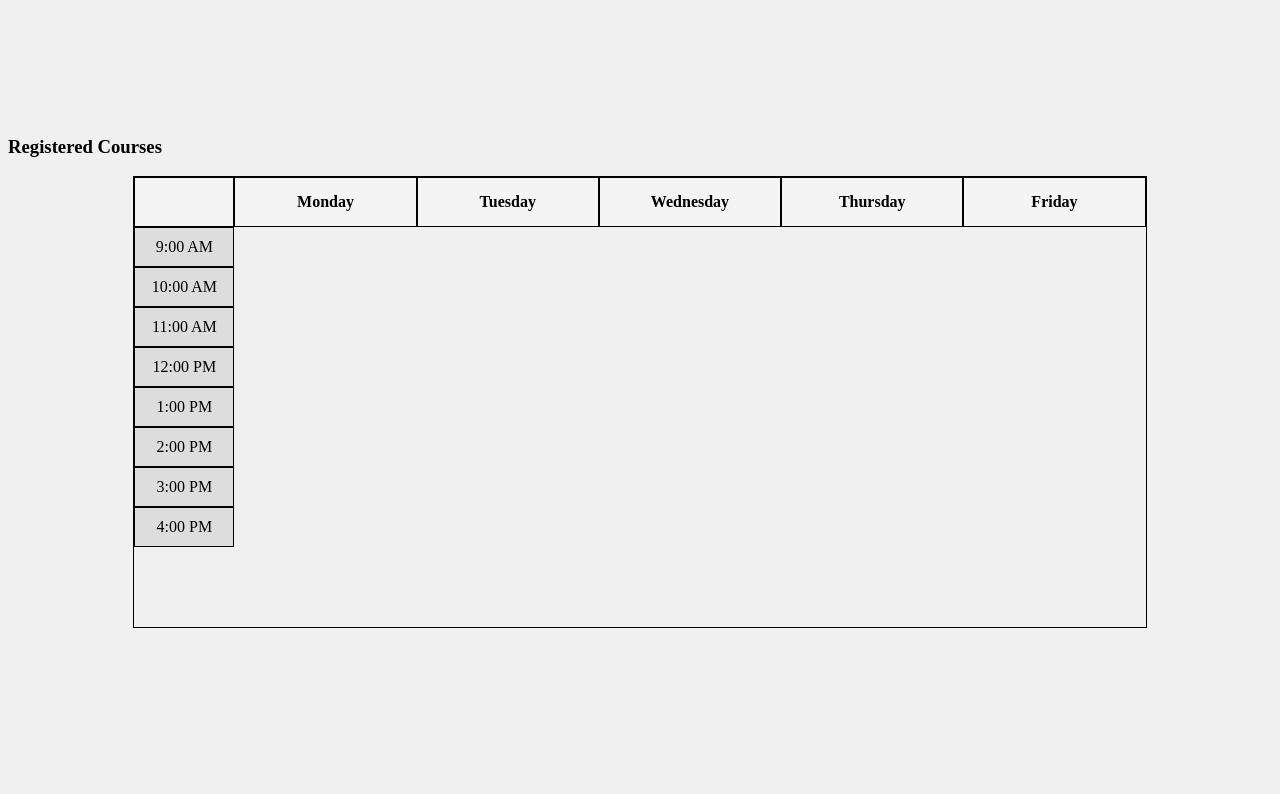
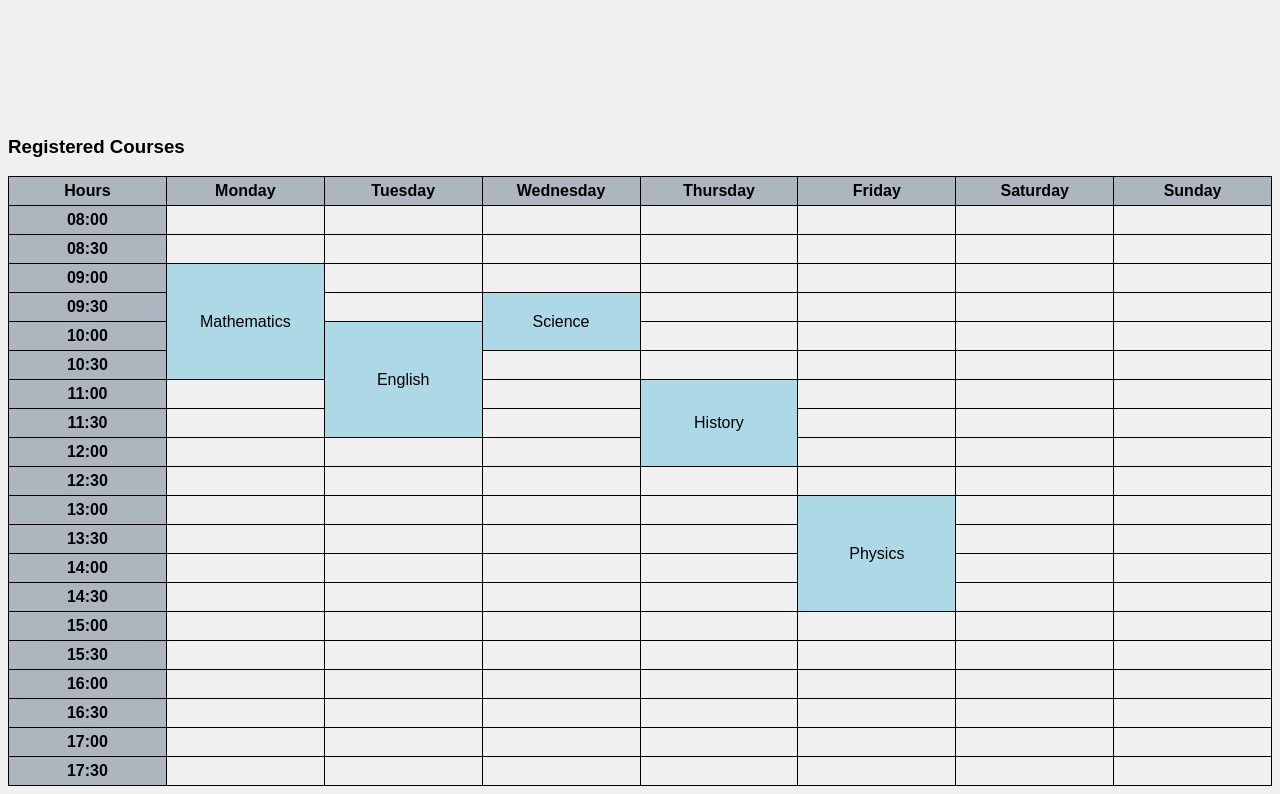
Before and after one commit to clara-hct02/course-registration, a website: page frontend/public/index.html in a window 1280 px wide. Shown: the part 299-1093 px from the top of the page. Before the commit the page ends 935 px from the top, so only its background shows below. Drawn offline with Linux system fonts and the light colour scheme.

Commit message:
Edits to the timetable

```diff
--- a/frontend/public/index.html
+++ b/frontend/public/index.html
@@ -8,6 +8,7 @@
     <link rel="stylesheet" href="style.css">
     <script src="index.js"></script>
     <script src="navbar.js" type="text/javascript" defer></script>
+    <script src="timetable.js" type="text/javascript" defer></script>
     <link rel="icon" href="./favicon.ico" type="image/x-icon">
   </head>
   <body>
@@ -18,65 +19,25 @@
             <h2> (Student Name) </h2>
         </div>
         <h3> Registered Courses </h3>
-        <div class="timetable">
-            <!-- Headers -->
-            <div class="header"></div>
-            <div class="header">Monday</div>
-            <div class="header">Tuesday</div>
-            <div class="header">Wednesday</div>
-            <div class="header">Thursday</div>
-            <div class="header">Friday</div>
 
-            <!-- Time Slots -->
-            <div class="time-slot">9:00 AM</div>
-                <div class="empty-cell"></div>
-                <div class="empty-cell"></div>
-                <div class="empty-cell"></div>
-                <div class="empty-cell"></div>
-                <div class="empty-cell"></div>
-            <div class="time-slot">10:00 AM</div>
-                <div class="empty-cell"></div>
-                <div class="empty-cell"></div>
-                <div class="empty-cell"></div>
-                <div class="empty-cell"></div>
-                <div class="empty-cell"></div>
-            <div class="time-slot">11:00 AM</div>
-                <div class="empty-cell"></div>
-                <div class="empty-cell"></div>
-                <div class="empty-cell"></div>
-                <div class="empty-cell"></div>
-                <div class="empty-cell"></div>
-            <div class="time-slot">12:00 PM</div>
-                <div class="empty-cell"></div>
-                <div class="empty-cell"></div>
-                <div class="empty-cell"></div>
-                <div class="empty-cell"></div>
-                <div class="empty-cell"></div>
-            <div class="time-slot">1:00 PM</div>
-                <div class="empty-cell"></div>
-                <div class="empty-cell"></div>
-                <div class="empty-cell"></div>
-                <div class="empty-cell"></div>
-                <div class="empty-cell"></div>
-            <div class="time-slot">2:00 PM</div>
-                <div class="empty-cell"></div>
-                <div class="empty-cell"></div>
-                <div class="empty-cell"></div>
-                <div class="empty-cell"></div>
-                <div class="empty-cell"></div>
-            <div class="time-slot">3:00 PM</div>
-                <div class="empty-cell"></div>
-                <div class="empty-cell"></div>
-                <div class="empty-cell"></div>
-                <div class="empty-cell"></div>
-                <div class="empty-cell"></div>
-            <div class="time-slot">4:00 PM</div>
-                <div class="empty-cell"></div>
-                <div class="empty-cell"></div>
-                <div class="empty-cell"></div>
-                <div class="empty-cell"></div>
-                <div class="empty-cell"></div>
-        </div>
+
+        <table id="timetable">
+            <thead>
+                <tr>
+                    <th>Hours</th>
+                    <th>Monday</th>
+                    <th>Tuesday</th>
+                    <th>Wednesday</th>
+                    <th>Thursday</th>
+                    <th>Friday</th>
+                    <th>Saturday</th>
+                    <th>Sunday</th>
+                </tr>
+            </thead>
+            <tbody>
+                <!-- Timetable rows will be generated dynamically -->
+            </tbody>
+        </table>
     </main>
 
   </body>
--- a/frontend/public/style.css
+++ b/frontend/public/style.css
@@ -1,5 +1,6 @@
 body {
     background-color: rgb(240, 240, 240);
+    font-family: Arial, Helvetica, sans-serif;
   }
 
 .title {
@@ -7,17 +8,16 @@ body {
     text-align: center;
     padding: 100px 20px;
     color: black;
-    font-family: Arial, Helvetica, sans-serif;
 }
 
 .h2 {
   color: grey;
 }
 
-.timetable {
+/* .timetable {
   display: grid;
-  grid-template-columns: 100px repeat(5, 1fr); /* Time column + 5 days */
-  grid-template-rows: 50px repeat(10, 1fr); /* Header row + time slots */
+  grid-template-columns: 100px repeat(5, 1fr);
+  grid-template-rows: 50px repeat(10, 1fr);
   width: 80%;
   margin: auto;
   border: 1px solid black;
@@ -38,4 +38,30 @@ body {
 }
 .course {
   background: lightblue;
+} */
+
+table {
+  width: 100%;
+  border-collapse: collapse;
+  table-layout: fixed;
 }
+
+th, td {
+  border: 1px solid #000;
+  padding: 5px;
+  text-align: center;
+}
+
+th {
+  background-color: rgb(173, 181, 190);
+}
+
+.course {
+  background-color: lightblue;
+  border-radius: 5px;
+  padding: 5px;
+  height: 100%;
+  align-items: center;
+  justify-content: center;
+  color: black;
+}
--- /dev/null
+++ b/frontend/public/timetable.js
@@ -0,0 +1,73 @@
+// Array of course objects
+const courses = [
+    { name: "Mathematics", day: "Monday", start: "09:00", end: "11:00" },
+    { name: "English", day: "Tuesday", start: "10:00", end: "12:00" },
+    { name: "Science", day: "Wednesday", start: "09:30", end: "10:30" },
+    { name: "History", day: "Thursday", start: "11:00", end: "12:30" },
+    { name: "Physics", day: "Friday", start: "13:00", end: "15:00" }
+];
+
+// Generate timetable rows
+function generateTimetable() {
+    const timetableBody = document.querySelector("#timetable tbody");
+    timetableBody.innerHTML = ""; // Clear existing rows
+
+    // Create hours (e.g., 8:00 to 18:00 in 30-minute increments)
+    const hours = [];
+    for (let h = 8; h < 18; h++) {
+        hours.push(`${h.toString().padStart(2, "0")}:00`);
+        hours.push(`${h.toString().padStart(2, "0")}:30`);
+    }
+
+    // Create a row for each time slot
+    hours.forEach((hour) => {
+        const row = document.createElement("tr");
+
+        // Add the time label as the first column
+        const hourCell = document.createElement("th");
+        hourCell.textContent = hour;
+        row.appendChild(hourCell);
+
+        // Add empty cells for each day of the week
+        ["Monday", "Tuesday", "Wednesday", "Thursday", "Friday", "Saturday", "Sunday"].forEach((day) => {
+            const cell = document.createElement("td");
+            cell.id = `${day}-${hour}`; // Unique ID for each cell
+            row.appendChild(cell);
+        });
+
+        timetableBody.appendChild(row);
+    });
+
+    // Populate the courses with merged and colored cells
+    courses.forEach((course) => {
+        const start = new Date(`1970-01-01T${course.start}`);
+        const end = new Date(`1970-01-01T${course.end}`);
+        const duration = (end - start) / (30 * 60 * 1000); // Calculate duration in 30-minute blocks
+        const firstCellId = `${course.day}-${course.start}`;
+        const firstCell = document.getElementById(firstCellId);
+
+        if (firstCell) {
+            firstCell.innerHTML = `<div class="course">${course.name}</div>`;
+            firstCell.rowSpan = duration; // Merge cells based on duration
+            firstCell.style.backgroundColor = "lightblue"; // Add custom background color
+            firstCell.style.color = "white"; // Ensure text color is readable
+
+            // Remove the now-unused cells
+            let currentTime = new Date(start);
+            currentTime.setMinutes(currentTime.getMinutes() + 30);
+            while (currentTime < end) {
+                const nextCellId = `${course.day}-${currentTime
+                    .toTimeString()
+                    .slice(0, 5)}`;
+                const nextCell = document.getElementById(nextCellId);
+                if (nextCell) {
+                    nextCell.remove();
+                }
+                currentTime.setMinutes(currentTime.getMinutes() + 30);
+            }
+        }
+    });
+}
+
+// Initial timetable generation
+generateTimetable();
```
